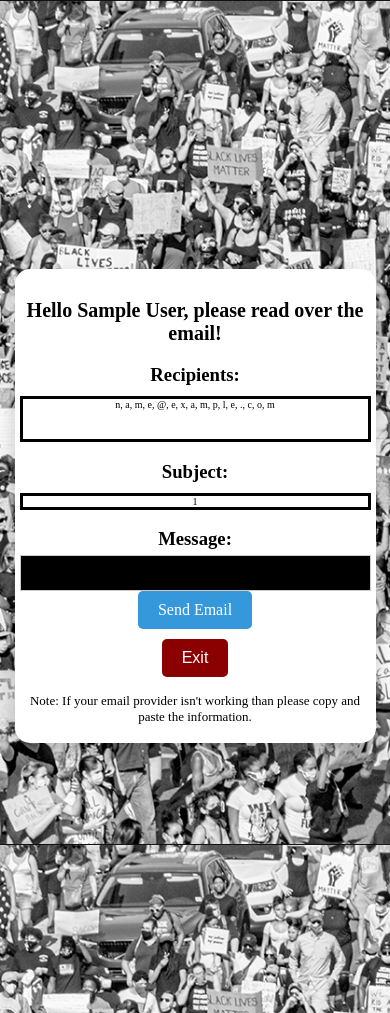
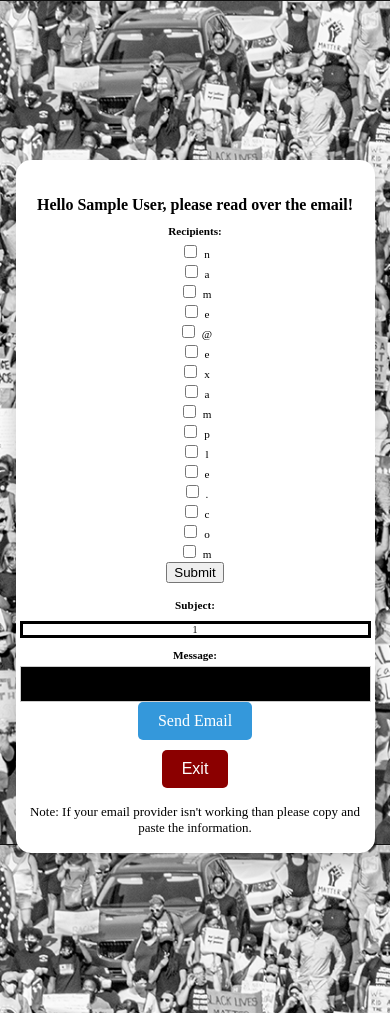
Before and after one commit to Sudiptto/CivicConnect, a Flask app: page /email in a window 390 px wide. Run offline with Flask 3, Linux system fonts and the light colour scheme; the visitor is signed in with stand-in values (Sample User, id 1); parts of the project's set-up code (start-up, migrations or seed data) failed here and were passed over.

Commit message:
major reorginization changes

```diff
--- a/main.py
+++ b/main.py
@@ -5,6 +5,7 @@ import secrets
 from passwords import *
 from analysis import *
 from prompts import *
+from jinja2 import Environment # will be used for custon jinja functions
 
 
 # initilize everything
@@ -23,6 +24,13 @@ app.config["MAIL_DEFAULT_SENDER"] = 'your_email@example.com'
 mail.init_app(app)
 token_data = {}
 
+# Jinja Function to append
+def append_item(lst, item):
+    lst.append(item)
+    return lst
+
+env = Environment()
+env.filters['append'] = append_item
 
 @app.route('/', methods=['GET', 'POST'])
 def home():
@@ -75,11 +83,13 @@ def causes():
     zipCode = session.get('ZipCode') #  integer
     state = session.get('state')
 
-    nameList = senateANDhouseNames(state, zipCode)
-    emailList = senateAndhouseEmails(state, zipCode)
+    allReps = allData(state, zipCode)
+    nameList = list(allReps.values())
+    emailList = list(allReps.keys())
 
     #print(emailList)
     # create new session for emailList and nameList
+    session['allReps'] = allReps
     session['nameList'] = nameList
     session['emailList'] = emailList
     # NOTE WORKS -> REDIRECT TO AN EMAIL route (final route )
@@ -127,12 +137,16 @@ def email():
     # email and name
     emailList = session.get('emailList')
     nameList = session.get('nameList')
+
+    # get back dictionary
+    allReps = session.get('allReps')
+
     # subject and prompt
     subject = session.get('causeSubject')
     prompt = subjectPrompt(subject,first_name,nameList)
 
 
-    return render_template('email.html', emailList=emailList, firstName = first_name, subject=subject, prompt=prompt)
+    return render_template('email.html', emailList=emailList, firstName = first_name, subject=subject, prompt=prompt, allReps=allReps)
 
 # THIS PAGE -> Users can add / update their queries
 @app.route('/queries', methods=['POST', 'GET'])
@@ -252,5 +266,5 @@ def verify_email(token):
     return redirect(url_for('home'))
 
 if __name__ == '__main__':
-    #app.run(host=ip, port=5500, debug=True) #-> for local testing
-    app.run(debug=True)
+    app.run(host=ip, port=5500, debug=True) #-> for local testing
+    #app.run(debug=True)
--- a/static/css/styles3.css
+++ b/static/css/styles3.css
@@ -7,7 +7,12 @@ body {
   background-attachment: fixed;
   background-size: cover;
   color: #fff; /* Set text color to white */
+  overflow-y: auto; /* Make the page scrollable */
+  height: 100%;
 }
+  /* Make the whole page scrollable meaning you can scroll up and down and with no problem and everything will be SHOWN*/
+  /* Make the whole page scrollable meaning you can scroll up and down and with no problem and everything will be SHOWN*/
+
 
   .container {
     display: flex;
@@ -294,18 +299,94 @@ select {
 
 }
 
-@media screen and (max-width: 768px) {
+
+.allEmails{
+  color: #000; font-family: 'Times New Roman', Times, serif;
+  font-size: 0.7em;
+}
+
+@media screen and (max-width: 1200px) {
   .heading {
-    margin-top: 25px;
-      font-size: 20px; /* Adjust heading font size for smaller screens */
-      padding: -5px; /* Adjust padding for smaller screens */
+    margin-top: 2rem;
+    font-size: 1.5rem; /* Adjust heading font size for smaller screens */
+    padding: 0; /* Adjust padding for smaller screens */
   }
   .content-box {
-      padding: 5px; /* Adjust padding for smaller screens */
+    padding: 1rem; /* Adjust padding for smaller screens */
   }
   .emailAddresses,
   .subject,
   .message-container {
-      font-size: 10px; /* Adjust font size for smaller screens */
+    font-size: 1rem; /* Adjust font size for smaller screens */
+  }
+  h3{
+    font-size: 1rem;
   }
 }
+@media screen and (max-width: 1992px) {
+  .heading {
+    font-size: 1.25rem;
+  }
+  .content-box {
+    padding: 0.75rem;
+  }
+  .emailAddresses,
+  .subject,
+  .message-container {
+    font-size: 0.875rem;
+  }
+  h3{
+    font-size: 0.90rem;
+  }
+}
+
+@media screen and (max-width: 992px) {
+  .heading {
+    font-size: 1.25rem;
+  }
+  .content-box {
+    padding: 0.75rem;
+  }
+  .emailAddresses,
+  .subject,
+  .message-container {
+    font-size: 0.875rem;
+  }
+  h3{
+    font-size: 0.90rem;
+  }
+}
+
+@media screen and (max-width: 768px) {
+  .heading {
+    font-size: 1.2rem;
+  }
+  .content-box {
+    padding: 0.5rem;
+  }
+  .emailAddresses,
+  .subject,
+  .message-container {
+    font-size: 0.75rem;
+  }
+  h3{
+    font-size: 0.80rem;
+  }
+}
+
+@media screen and (max-width: 576px) {
+  .heading {
+    font-size: 1rem;
+  }
+  .content-box {
+    padding: 0.25rem;
+  }
+  .emailAddresses,
+  .subject,
+  .message-container {
+    font-size: 0.625rem;
+  }
+  h3{
+    font-size: 0.70rem;
+  }
+}
--- a/templates/causes.html
+++ b/templates/causes.html
@@ -5,6 +5,8 @@
   <meta name="viewport" content="width=device-width, initial-scale=1.0">
   <link rel="stylesheet" href="{{ url_for('static', filename='css/styles2.css') }}">
   <link rel="icon" type="image/x-icon" href="{{ url_for('static', filename='images/logo.png') }}">
+  <!--NOTE: THIS BELOW FOR MODAL RESPONSIVENESS-->
+
   <title>CAUSES</title>
 </head>
 <body>
--- a/templates/email.html
+++ b/templates/email.html
@@ -14,16 +14,60 @@
       <div class="content-box">
 
             <h1 class="heading">Hello {{firstName}}, please read over the email!</h1>
+            <!--
+                How to create values in Jinja
+            <h1>{% set testing = 'it worked' %}
+                {% set another = testing %}
+                {{ another }}</h1> -->
 
                 <!-- Recipients -->
                 <div>
                     <h3 style="color: #000; margin-bottom: 5px;">Recipients:</h3>
-                    <p class="emailAddresses">
-                        {{ ', '.join(emailList) }}
-                    </p>
+                    <form id="emailForm">
 
+                        {% for email in emailList %}
+                            <div class="emailBox">
+                                <input type="checkbox" class="email-checkbox" id="{{email}}" name="recipient_emails" value="{{email}}">
+                                <label for="{{email}}" class="allEmails">{{email}}</label>
+                            </div>
+                        {% endfor %}
+                        <button type="submit" id="submit-button">Submit</button>
+                    </form>
                 </div>
 
+                <script>
+                        // read the allReps jinja data -> object
+                        var allReps = {{ allReps|tojson|safe }};
+                        //console.log(allReps);
+
+                    // This tests works
+                    document.getElementById('submit-button').addEventListener('click', function(e) {
+                        e.preventDefault();
+                        // Push the represenative email data
+                        var allRepEmails = [];
+                        var checkboxes = document.getElementsByClassName('email-checkbox');
+                        for (var i = 0; i < checkboxes.length; i++) {
+                            if (checkboxes[i].checked) {
+                                allRepEmails.push(checkboxes[i].value);
+                            }
+                        }
+                        // push the rep name data
+                        var allRepNames = [];
+                        for(var i=0; i < allRepEmails.length; i++){
+                            allRepNames.push(allReps[allRepEmails[i]]);
+                        }
+
+                        console.log(allRepNames)
+                        alert(allRepEmails);
+
+                        // WAY TO MAKE THE EMAIL HERE  -> Test works put the senators names here
+                        var mailtoLink = 'mailto:' + allRepEmails.join(',') + '?subject=' + encodeURIComponent('{{ subject }}') + '&body=' + encodeURIComponent("Dear " + allRepNames.join(',') + "  {{ prompt[1] }}");
+                        document.getElementById('send-email-button').setAttribute('href', mailtoLink);
+                        //alert(allRepEmails);
+                    });
+                </script>
+
+                <!--<h1>{{senators}}</h1>-->
                 <!-- Subject -->
                 <div>
                     <h3 style="color: #000; margin-bottom: 5px;">Subject:</h3>
@@ -43,7 +87,7 @@
                 </div>
                 <!--SEND THE MAIL-->
                 <!--ISSUE ARRISED HERE, MAILTO -> LIMIT + HTML/CSS TAGS NOT SUPPORTED-->
-                <a href="mailto:{{ ', '.join(emailList) }}?subject={{subject}}&subject={{subject}}&body={{prompt[1]}}" class="send-email-button" action="/">Send Email</a>
+                <a id="send-email-button" class="send-email-button" action="/">Send Email</a>
                 <br>
                 <form method="POST" action="{{ url_for('exit') }}">
                     <button class="exitButton" href="/exit">Exit</button>
```
Also changed, not shown: analysis.py (+13 -22 lines), prompts.py (+3 -6 lines), static/css/styles2.css (+10 -2 lines), templates/queries.html (+18 -5 lines). Lines whose indentation alone changed are shown as unchanged.
